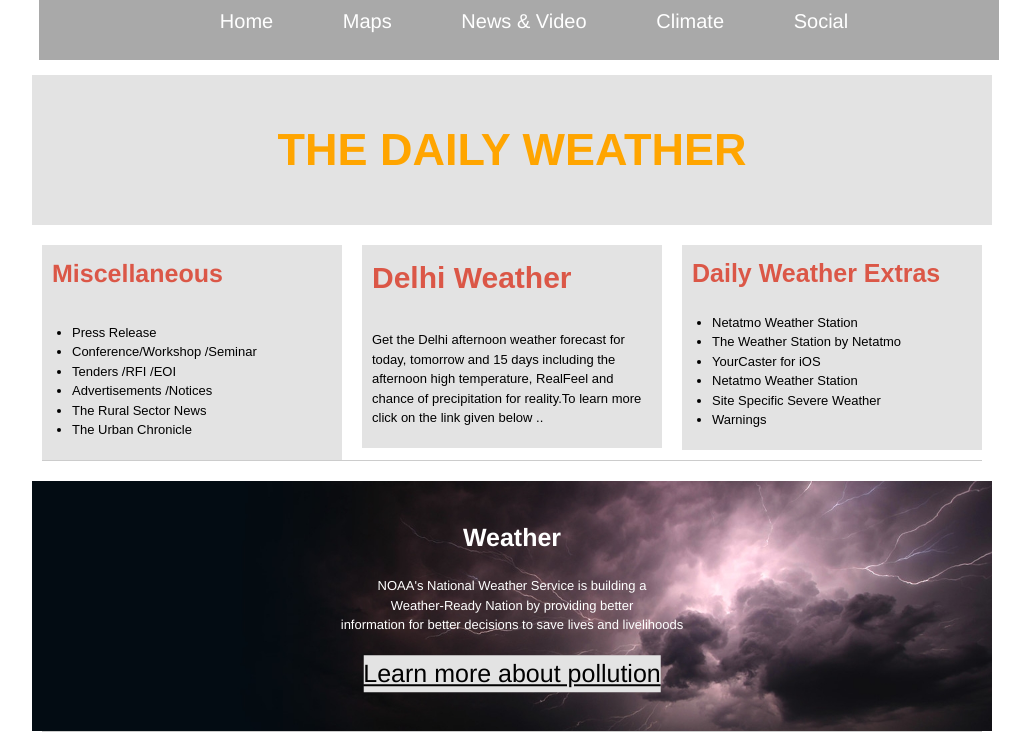
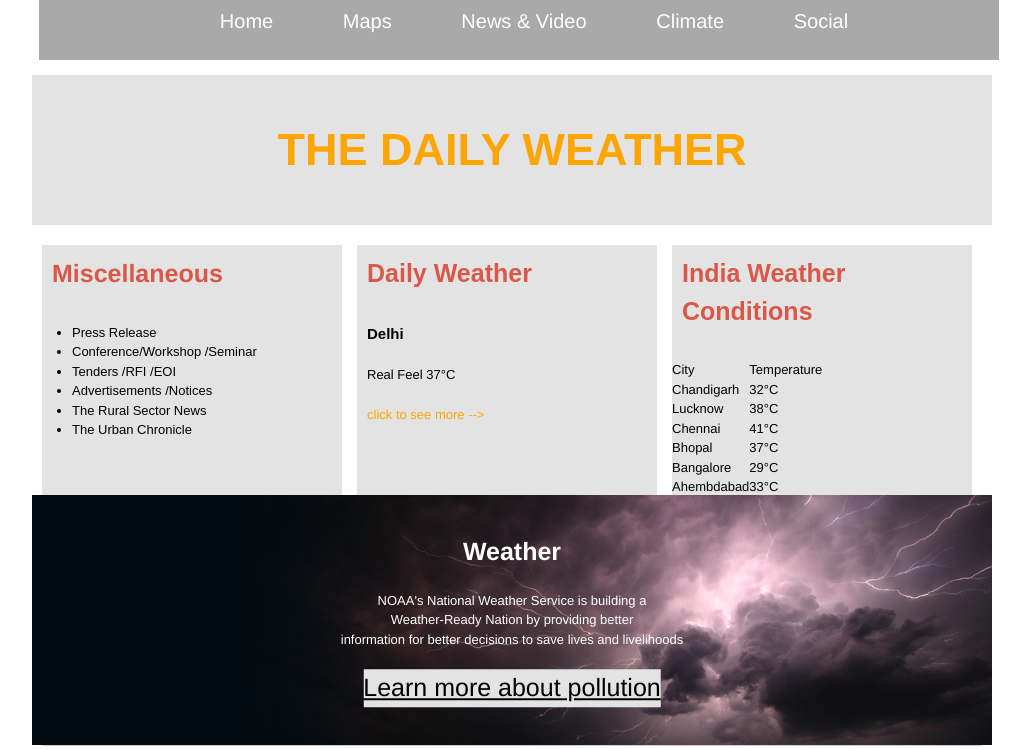
Before and after one commit to GauravGupta131220/WeatherApplication-in-960, a plain HTML site: page index.html in a window 1280 px wide. Shown: the top 749 px of the page, without its empty margins (128-1158 px from the left). Drawn offline with Linux system fonts and the light colour scheme.

Commit message:
comments added

```diff
--- a/css/style.css
+++ b/css/style.css
@@ -1,4 +1,7 @@
 
+/**
+ * header
+ */
 header{
 	margin-top: 75px;
 	background-color: #e3e3e3;
@@ -6,6 +9,9 @@ header{
 
 }
 
+/**
+ * header
+ */
 header h1{
 	text-transform: uppercase;;
 	text-align: center;
@@ -14,6 +20,9 @@ header h1{
 	line-height: 150px;
 }
 
+/**
+ * navigation bar
+ */
 .fixed-nav-bar{
 
   position: fixed;
@@ -26,6 +35,9 @@ header h1{
 
 }
 
+/**
+ * navigation bar
+ */
 .fixed-nav-bar li {
 	display: inline;
 	padding: 0 10px 0px 10px;
@@ -33,7 +45,9 @@ header h1{
 }
 
 
-
+/**
+ * navigation bar
+ */
 .fixed-nav-bar{
 	padding: 5px 0 5px 0;
 	background-color: #a9a9a9;
@@ -42,7 +56,9 @@ header h1{
 
 }
 
-
+/**
+ * navigationbar
+ */
 
 .fixed-nav-bar a{
 	text-decoration: none;
@@ -50,8 +66,146 @@ header h1{
 	padding: 8px;
 }
 
+/**
+ * navigation bar
+ * @type {[type]}
+ */
 .fixed-nav-bar a:hover{
 	color: #db5747;
+}
+
+
+/**
+ * 3 column section
+ */
+.miscellaneous, .content, .dailyWeather{
+
+	background-color: #e3e3e3;
+	height: 250px;
+
+
+}
+
+/**
+ * 3 coulumn headings
+ */
+.miscellaneous h3,.content h3,.dailyWeather h3{
+	padding: 10px;
+	color: orange;
+	font-size: 20px;
+}
+
+/**
+ * column 1
+ */
+.miscellaneous h3{
+	padding: 10px;
+	color: #db5747;
+	font-size: 25px;
+}
+
+
+/**
+ * column 2
+ */
+.content h3{
+	padding: 10px;
+	color: #db5747;
+	font-family: Arial;
+	font-size: 25px;
+}
+
+
+
+/**
+ * column 3
+ */
+.dailyWeather h3{
+	color: #db5747;
+	font-family: Arial;
+	font-size: 25px;
+}
+
+.content p{
+	padding-left: 10px;
+}
+
+/**
+ * weather report section
+ */
+.content a{
+	text-decoration: none;
+	padding-left: 10px;
+	color: orange
+}
+
+
+/**
+ * weather report section
+ */
+.content span{
+	color: blue;
+}
+
+
+
+
+/**
+ * column 2
+ */
+.content{
+	margin: 0 5px 0 5px;
+	position: relative;
+	overflow: hidden;
+	background-color: #e3e3e3;
+	float: left;
+	width: 310px;
+
+}
+
+/**
+ * column 3
+ */
+.secondary{
+	margin: 0 20px 0 0;
+	background-color: #e3e3e3;
+	float: left;
+	width: 310px;
+	height: 250px;
+
+}
+
+
+
+/**
+ * column 3 table
+ */
+.secondary table{
+	display: block;
+	padding: 0 5px 0 5px;
+}
+
+/**
+ * table heading
+ */
+.secondary th{
+	width: 150px;
+}
+
+/**
+ * table data
+ */
+.secondary td{
+	text-align: center;
+}
+
+/**
+ * column 2
+ */
+.content h2{
+	padding-left: 10px;
+	font-family: Arial;
+	font-size: 15px;
 }
 
 
@@ -179,43 +333,6 @@ a.button{
 
 
 
-.miscellaneous, .delhiWeather, .dailyWeather{
-
-	background-color: #e3e3e3;
-
-}
-
-
-.miscellaneous h3{
-	padding: 10px;
-	color: #db5747;
-	font-size: 25px;
-}
-
-
-
-.delhiWeather h1{
-	padding: 10px;
-	color: #db5747;
-	font-family: Arial;
-	font-size: 30px;
-}
-
-
-
-
-.dailyWeather h1{
-	padding-top: 10px;
-	padding-left: 10px;
-	color: #db5747;
-	font-family: Arial;
-	font-size: 25px;
-}
-
-.delhiWeather p{
-	padding: 0 10px 0 10px;
-	font-family: sans-serif;
-}
 .primary_items, .secondary_items li{
 	font-family: sans-serif;
 }
--- a/index.html
+++ b/index.html
@@ -42,12 +42,12 @@
 
 
 		<!-- 3 Column Section -->
-		<div class="weatherInfo container_12">
+		<div class="container_12 weatherInfo">
 
 
 
 				<!-- column1 -->
-				<div class="miscellaneous grid_4">
+				<div class="grid_4 miscellaneous">
 
 					<h3> Miscellaneous</h3>
 	       			 <ul class="primary_items">
@@ -63,29 +63,59 @@
 
 
 				<!-- column 2 -->
-				<div class="delhiWeather grid_4">
+				<div class="grid_4 content">
 
-					<h1>Delhi Weather</h1>
-	        		<p>Get the Delhi afternoon weather forecast for today, tomorrow and 15 days including the afternoon high temperature, RealFeel and chance of precipitation for reality.To learn more click on the link given below ..</p>
+					<h3>Daily Weather</h3>
+        			<h2>Delhi</h2>
+        			<p>Real Feel 37&deg;C</p>
+
+
+        			<a href="index.html">click to see more --></a>
 
 				</div>
 
 
 				<!-- column 3 -->
-				<div class="dailyWeather grid_4">
+				<div class="grid_4 dailyWeather ">
 
-					<h1> Daily Weather Extras</h1>
-	       			 <ul class="secondary_items">
-	       			 	<li> Netatmo Weather Station</li>
-	       			 	<li> The Weather Station by Netatmo</li>
-	       			 	<li> YourCaster for iOS</li>
-	       			 	<li> Netatmo Weather Station</li>
-	       			 	<li> Site Specific Severe Weather </li>
-	       			 	<li> Warnings</li>
-	       			 </ul>
+					<h3> India Weather Conditions</h3>
+	    			<table rules="all" >
+					  <tr>
+					    <th>City</th>
+					    <th>Temperature</th>
+					  </tr>
+					  <tr>
+					    <td>Chandigarh</td>
+					    <td>32&deg;C</td>
+					  </tr>
+					  <tr>
+					    <td>Lucknow</td>
+					    <td>38&deg;C</td>
+					  </tr>
+					  <tr>
+					    <td>Chennai</td>
+					    <td>41&deg;C</td>
+					  </tr>
+					  <tr>
+					    <td>Bhopal</td>
+					    <td>37&deg;C</td>
+					  </tr>
+					  <tr>
+					    <td>Bangalore</td>
+					    <td>29&deg;C</td>
+					  </tr>
+					  <tr>
+					    <td>Ahembdabad</td>
+					    <td>33&deg;C</td>
+					  </tr>
+					  <tr>
+					    <td>Shimla</td>
+					    <td>26&deg;C</td>
+					  </tr>
+					</table>
 
    		   		 </div>
-   		   		 <div class="grid_12"><hr/></div>
+
 		</div>
 
 
```
